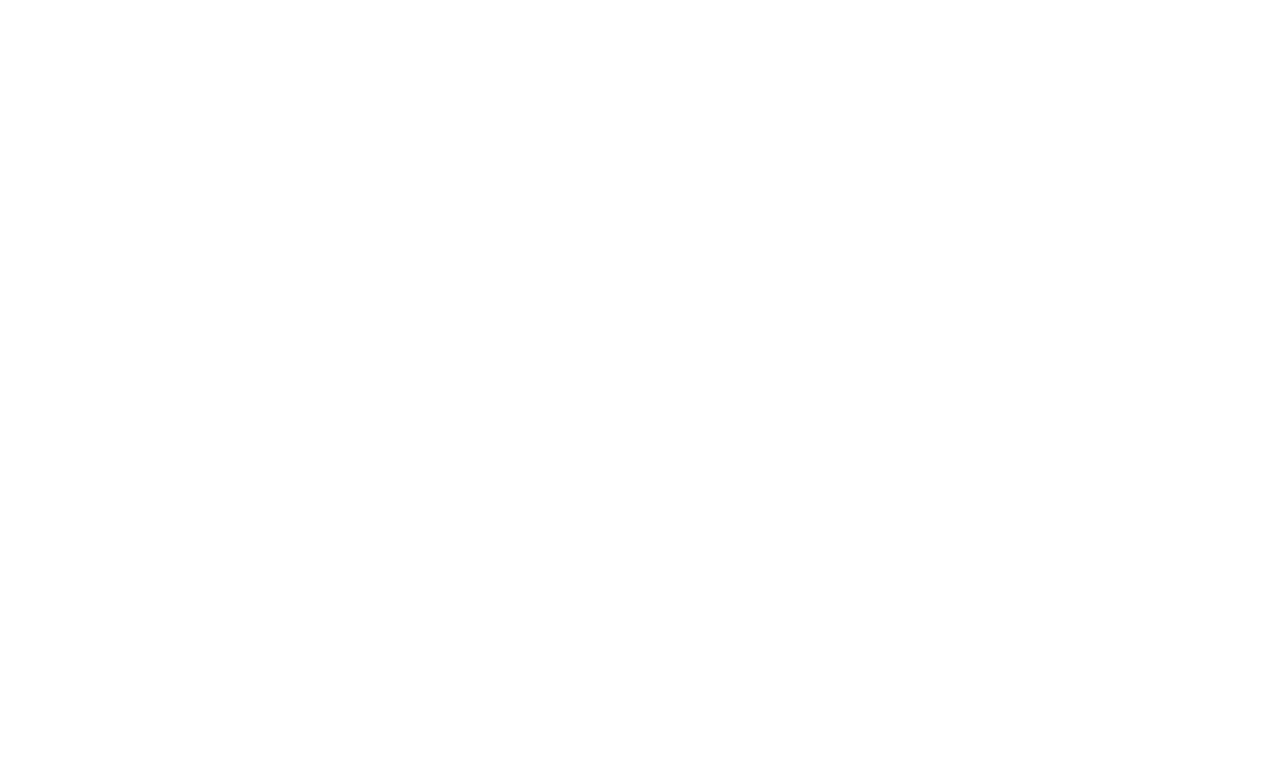
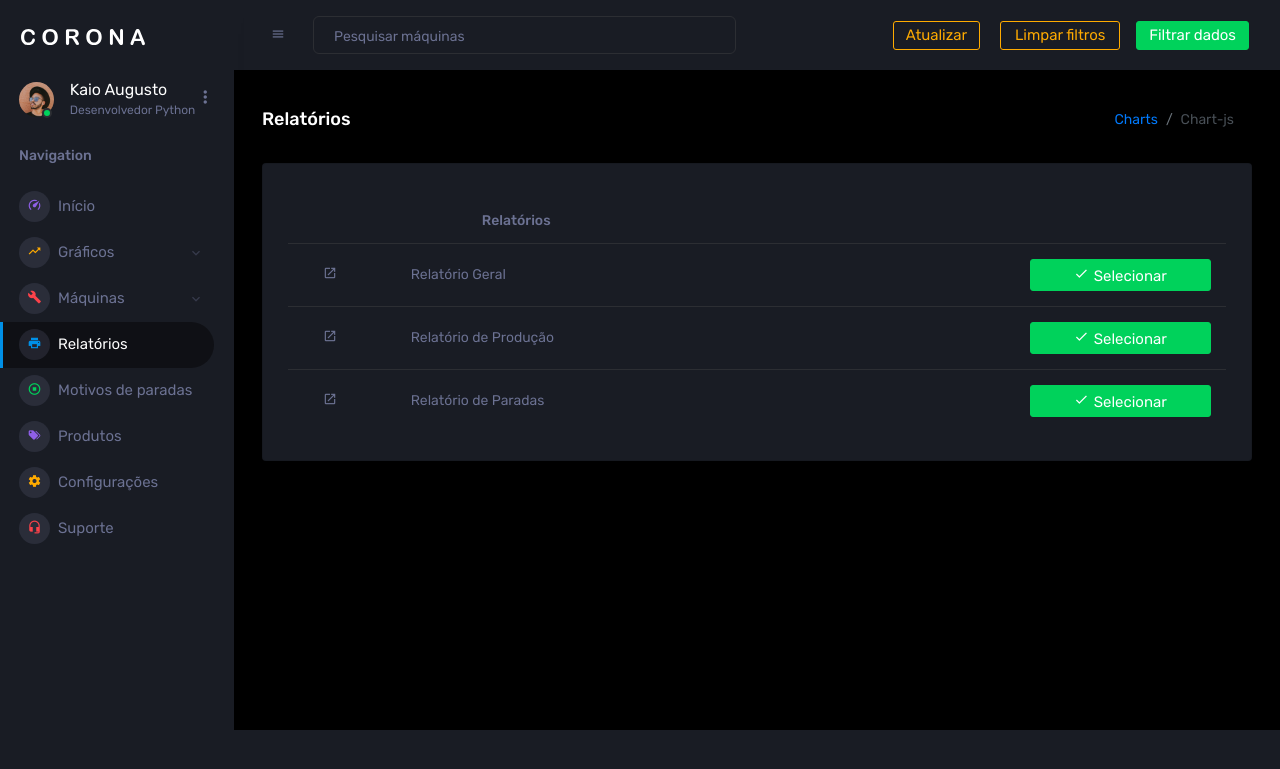
Before and after one commit to kaioaugusto41/Monitor, a Django app: page /relatorios in a window 1280 px wide. Before the commit the part shown is empty. Shown: the top 769 px of the page. Run offline with Django 4.2, Linux system fonts and the light colour scheme; data comes from the database, SQL or seed files in the repository; some libraries are stand-ins or nearby versions.

Commit message:
Subindo alterações

```diff
--- a/dash/views.py
+++ b/dash/views.py
@@ -508,4 +508,9 @@
 
 # 6 - PÁGINA DE RELATÓRIOS
 def relatorios(request):
-    return render(request, 'relatorios.html')
+
+    dados = {
+        'maquinas':Maquina.objects.all()
+    }
+
+    return render(request, 'relatorios.html', dados)
--- a/templates/relatorios.html
+++ b/templates/relatorios.html
@@ -0,0 +1,220 @@
+{% extends '_base.html' %}
+{% load static %}
+{% block content %}
+
+
+    <div class="container-scroller">
+      <!-- partial:../../partials/_sidebar.html -->
+      {% include 'partials/_menu.html' %}
+        <!-- partial -->
+        <!-- INÍCIO BARRA SUPERIOR -->
+
+        <nav class="navbar p-0 fixed-top d-flex flex-row">
+            <div class="navbar-brand-wrapper d-flex d-lg-none align-items-center justify-content-center">
+            <a class="navbar-brand brand-logo-mini" href="index.html"><img src="{% static 'images/logo-mini.svg' %}" alt="logo" /></a>
+            </div>
+            <div class="navbar-menu-wrapper flex-grow d-flex align-items-stretch">
+            <button class="navbar-toggler navbar-toggler align-self-center" type="button" data-toggle="minimize">
+                <span class="mdi mdi-menu"></span>
+            </button>
+            <ul class="navbar-nav w-100">
+                <li class="nav-item w-100">
+                <form class="nav-link mt-2 mt-md-0 d-none d-lg-flex search">
+                    <input type="text" class="form-control" placeholder="Pesquisar máquinas">
+                </form>
+                </li>
+            </ul>
+
+            <ul class="navbar-nav navbar-nav-right">
+                <a type="button" class="btn btn-outline-warning btn-icon-text" onclick="Refresh()">Atualizar</a>
+
+                <a style="width: 120px; margin-left: 20px;" type="button" class="btn btn-outline-warning btn-icon-text" href={% url 'producao' %}>Limpar filtros</a>
+
+                <li class="nav-item dropdown d-none d-lg-block">
+                  <a class="nav-link btn btn-success create-new-button" id="createbuttonDropdown" data-toggle="dropdown" aria-expanded="false" href="#">Filtrar dados</a>
+                  <div style='width: 300px;' class="dropdown-menu dropdown-menu-right navbar-dropdown preview-list" aria-labelledby="createbuttonDropdown">
+                      <h6 class="p-3 mb-0">Filtros</h6>
+                      <form action={% url 'producao' %} method='POST'>
+                      {% csrf_token %}
+                      <div class="dropdown-divider"></div>
+                      <div class="dropdown-item preview-item">
+                          <div style='width: 100%;' class="preview-item-content">
+                          <p>Início: </p>
+                          <input name='data_antiga_producao' style='height: 35px;' id="date" type="date" required><input name='hora_antiga' style='margin-left: 20px; height: 35px;' id="date" type="time" required><br><br>
+                          <p>Final: </p>
+                          <input name='data_nova_producao' style='height: 35px;' id="date" type="date" required><input name='hora_nova' style='margin-left: 20px; height: 35px;' id="date" type="time" required>
+                          <p style='margin-top: 20px;' >Máquinas: </p>
+                          {% if maquinas %}
+                          {% for maquina in maquinas %}
+                          <div class="form-check form-check-primary">
+                            <label class="form-check-label">
+                              <input name='filtro_{{maquina.id}}' type="checkbox" class="form-check-input" checked="" value='{{maquina.id}}'> {{ maquina.nome_maquina }} <i class="input-helper"></i></label>
+                          </div>
+                          {% endfor %}
+                          {% endif %}
+                        </div>
+                      </div>
+                      </form>
+                      <div class="dropdown-divider"></div>
+
+                  </div>
+                  </li>
+
+            </ul>
+            <button class="navbar-toggler navbar-toggler-right d-lg-none align-self-center" type="button" data-toggle="offcanvas">
+                <span class="mdi mdi-format-line-spacing"></span>
+            </button>
+            </div>
+        </nav>
+        <div class="main-panel">
+          <div class="content-wrapper">
+            <div class="page-header">
+              <h3 class="page-title">Relatórios</h3>
+              <nav aria-label="breadcrumb">
+                <ol class="breadcrumb">
+                  <li class="breadcrumb-item"><a href="#">Charts</a></li>
+                  <li class="breadcrumb-item active" aria-current="page">Chart-js</li>
+                </ol>
+                </div>
+            </nav>
+
+            <div class="row">
+
+            </div>
+
+              <div class="row ">
+                <div class="col-12 grid-margin">
+                  <div class="card">
+                    <div class="card-body">
+                      <div class="table-responsive">
+                        <table class="table">
+                          <thead>
+                            <tr>
+                              <th>
+                                <div class="form-check form-check-muted m-0">
+                                  <label class="form-check-label">
+                                  <i class="input-helper"></i></label>
+                                </div>
+                              </th>
+                              <th style='text-align: center;'> Relatórios </th>
+                            </tr>
+                          </thead>
+                          <tbody>
+                            <tr>
+                              <td>
+                                <div class="form-check form-check-muted m-0">
+                                  <i class="input-helper mdi mdi-open-in-new"></i></label>
+                                </div>
+                              </td>
+                              <td>
+                                <span style='text-align: center;' class="pl-2">Relatório Geral</span>
+                              </td>
+                              <td style='color: transparent;' >aaaaaaaaaaaaaaaaaaaaaaaaaaaaaa</td>
+                              <td>
+                                <button style='width: 100%;' type="button" class="btn btn-success" data-toggle="modal" data-target="#modal-relatorio-geral" data-whatever="@mdo"><i class="mdi mdi-check btn-icon-append"></i>Selecionar</button>
+                              </td>
+                            </tr>
+                            <tr>
+                              <td>
+                                <div class="form-check form-check-muted m-0">
+                                  <i class="input-helper mdi mdi-open-in-new"></i></label>
+                                </div>
+                              </td>
+                              <td>
+                                <span style='text-align: center;' class="pl-2">Relatório de Produção</span>
+                              </td>
+                              <td></td>
+                              <td>
+                                <button style='width: 100%;' type="button" class="btn btn-success" data-toggle="modal" data-target="#exampleModals" data-whatever="@mdo"><i class="mdi mdi-check btn-icon-append"></i>Selecionar</button>
+                              </td>
+                            </tr>
+                            <tr>
+                              <td>
+                                <div class="form-check form-check-muted m-0">
+                                  <i class="input-helper mdi mdi-open-in-new"></i></label>
+                                </div>
+                              </td>
+                              <td>
+                                <span style='text-align: center;' class="pl-2">Relatório de Paradas</span>
+                              </td>
+                              <td>     </td>
+                              <td>
+                                <button style='width: 100%;' type="button" class="btn btn-success" data-toggle="modal" data-target="#exampleModall" data-whatever="@mdo"><i class="mdi mdi-check btn-icon-append"></i>Selecionar</button>
+                              </td>
+                            </tr>
+                          </tbody>
+                        </table>
+                      </div>
+                    </div>
+                  </div>
+                </div>
+
+
+                <!-- MODAL DO RELATÓRIO GERAL -->
+                <div class="modal fade" id="modal-relatorio-geral" tabindex="-1" role="dialog" aria-labelledby="exampleModalLabel" aria-hidden="true">
+                  <div class="modal-dialog" role="document">
+                    <div class="modal-content">
+                      <div class="modal-header">
+                        <h5 class="modal-title" id="exampleModalLabel">Relatório Geral</h5>
+                        <button type="button" class="close" data-dismiss="modal" aria-label="Close">
+                          <span aria-hidden="true">&times;</span>
+                        </button>
+                      </div>
+                      <div class="modal-body">
+                      <span>Selecione as máquinas: </span>
+                      <form>
+                      <div class="row">
+                        <div class="col-md-12">
+                          <div class="form-group">
+                            {% if maquinas %}
+                            {% for maquina in maquinas %}
+                            <div style='float: left; width: 50%;' class="form-check">
+                              <label class="form-check-label">
+                                <input  type="checkbox" class="form-check-input" checked=""> {{maquina.nome_maquina}} <i class="input-helper"></i></label>
+                            </div>
+                            {% endfor %}
+                            {% endif %}
+                        </div>
+
+                      <div style='padding-top: 150px;'>
+                        <span style=>Selecione o período: </span>
+                        <div class="form-group">
+                          <div style='padding-left: 0;'  class="form-check">
+                            <p>Data Inicial: </p>
+                            <input name='data_antiga_producao' style='height: 35px; background-color: #1c1d20; border: none; color: #686868;' id="date" type="date" required><input name='hora_antiga' style='margin-left: 20px; height: 35px; background-color: #1c1d20; border: none; color: #686868;' id="date" type="time" required><br>
+                          </div>
+                          <div style='padding-left: 0;'  class="form-check">
+                            <p>Data Final: </p>
+                            <input name='data_nova_producao' style='height: 35px; background-color: #1c1d20; border: none; color: #686868;' id="date" type="date" required><input name='hora_nova' style='margin-left: 20px; height: 35px; background-color: #1c1d20; border: none; color: #686868;' id="date" type="time" required><br><br>
+                          </div>
+                        </div>
+                      </div>
+
+                    </div>
+
+
+                    <div class="col-md-12">
+                      <button style='float: right;' type="button" class="btn btn-success" ><i class="mdi mdi-download btn-icon-append"></i>Baixar relatório</button>
+                      <button style='float: right; margin-right: 15px;' type="button" class="btn btn-secondary" data-dismiss="modal">Cancelar</button>
+                    </div>
+                    </div>
+                  </form>
+                  </div>
+                </div>
+
+
+              </div>
+          <!-- content-wrapper ends -->
+          <!-- partial:../../partials/_footer.html -->
+
+          {% include 'partials/_footer.html' %}
+          <!-- partial -->
+        </div>
+        <!-- main-panel ends -->
+      </div>
+      <!-- page-body-wrapper ends -->
+    </div>
+
+
+
+{% endblock %}
```
Also changed, not shown: templates/paradas.html (+1 -19 lines), templates/producao.html (+1 -21 lines).
